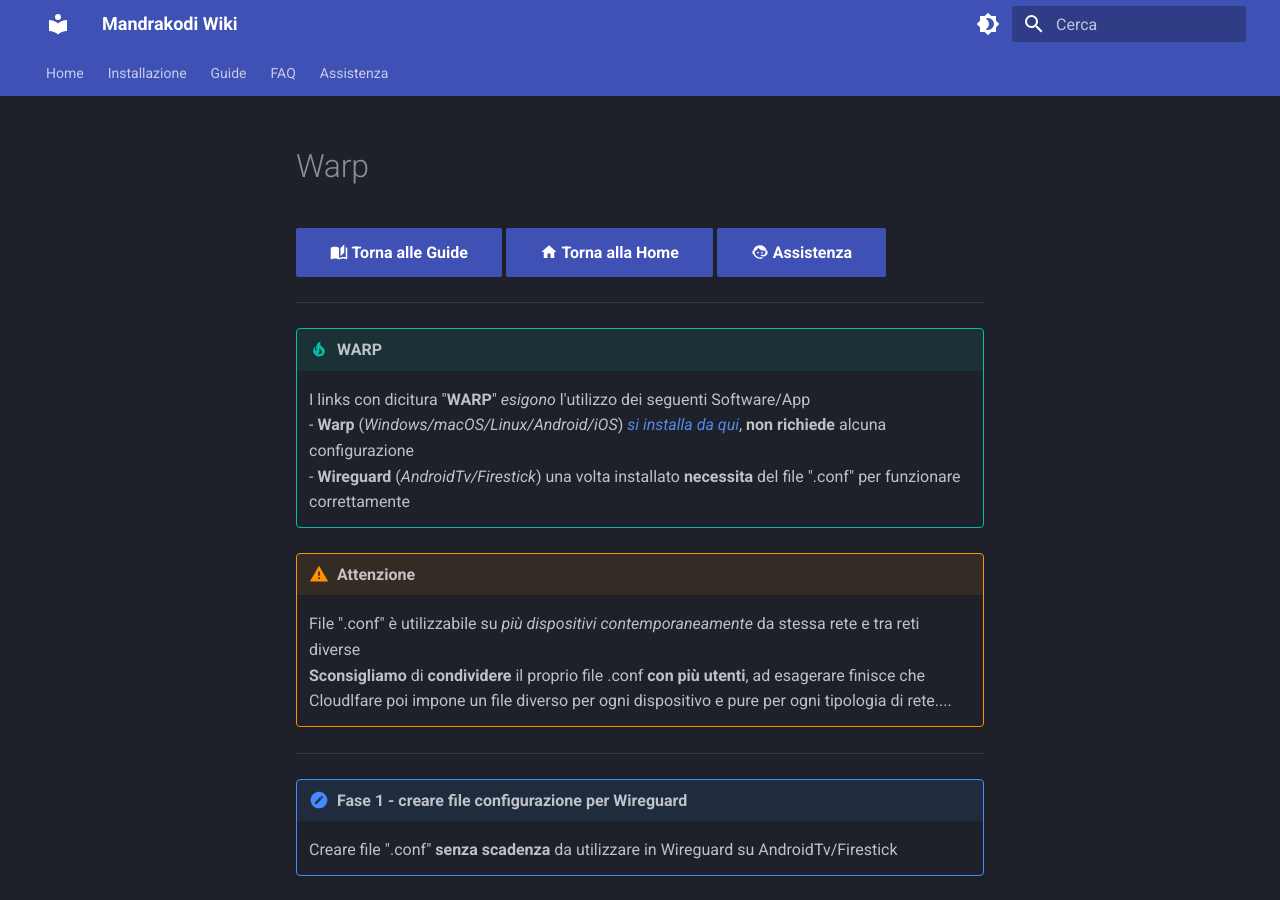
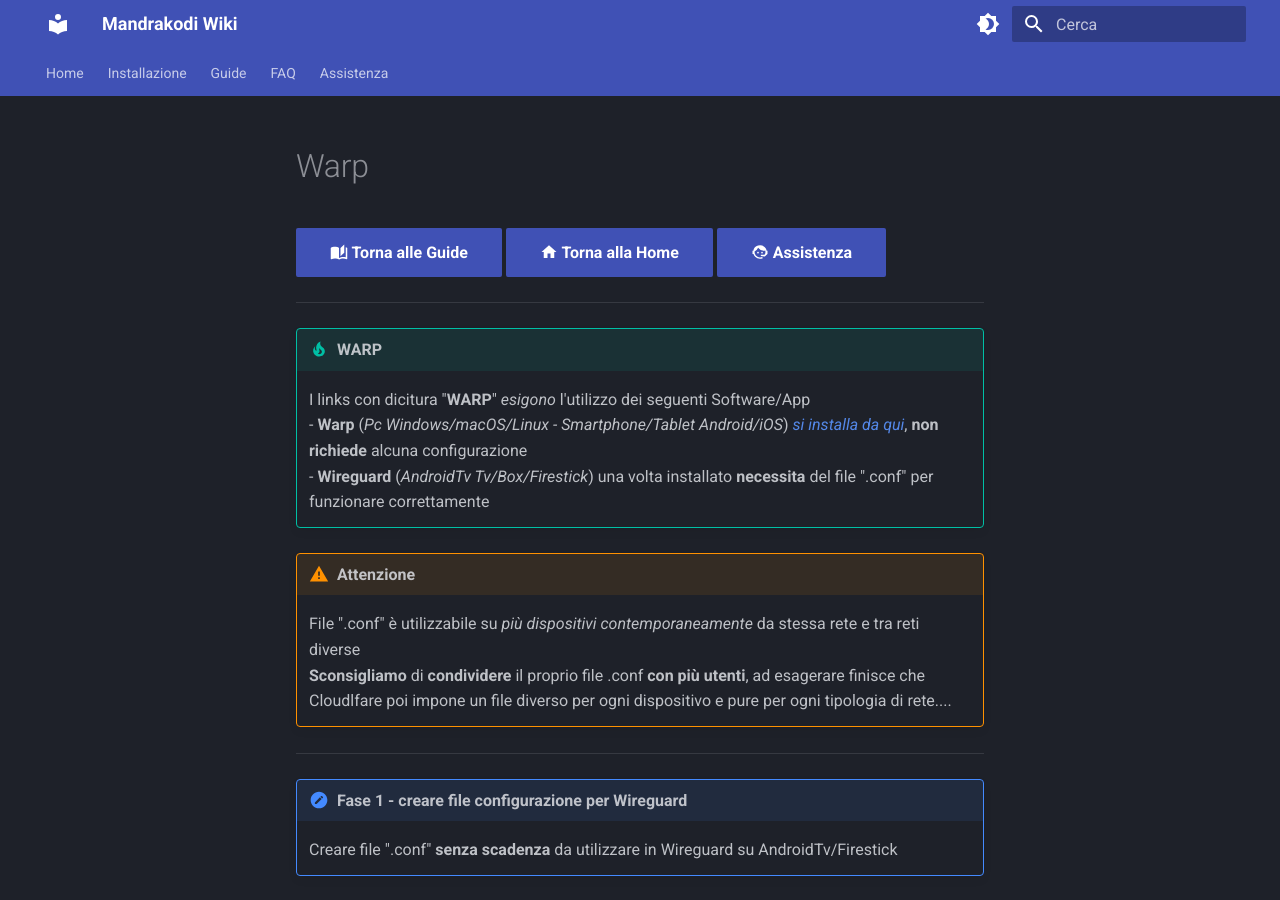
Before and after one commit to campipaolo/Mandrakodi-Wiki, an MkDocs documentation site: the page built from docs/guide/warp.md, in a window 1280 px wide and 900 px high. Built offline with MkDocs 1.6.1 and Material for MkDocs 9.7.7, drawn with Linux system fonts in a browser that asks for light colours.

Commit message:
warp
rev

```diff
--- a/docs/guide/warp.md
+++ b/docs/guide/warp.md
@@ -3,7 +3,7 @@
 ------
 
 !!! tip "WARP"
-    I links con dicitura "**WARP**" *esigono* l'utilizzo dei seguenti  Software/App  <br>    - **Warp** (*Windows/macOS/Linux/Android/iOS*) <a href="https://one.one.one.one/" target="_blank">*si installa da qui*</a>, **non richiede** alcuna configurazione<br>    - **Wireguard** (*AndroidTv/Firestick*) una volta installato **necessita** del file ".conf" per funzionare correttamente
+    I links con dicitura "**WARP**" *esigono* l'utilizzo dei seguenti  Software/App  <br>    - **Warp** (*Pc Windows/macOS/Linux - Smartphone/Tablet Android/iOS*) <a href="https://one.one.one.one/" target="_blank">*si installa da qui*</a>, **non richiede** alcuna configurazione<br>    - **Wireguard** (*AndroidTv Tv/Box/Firestick*) una volta installato **necessita** del file ".conf" per funzionare correttamente
 
 !!! warning "Attenzione"
     File ".conf" è utilizzabile su *più dispositivi contemporaneamente* da stessa rete e tra reti diverse <br> **Sconsigliamo** di **condividere** il proprio file .conf **con più utenti**, ad esagerare finisce che Cloudlfare poi impone un   file diverso per ogni dispositivo e pure per ogni tipologia di rete....
```
